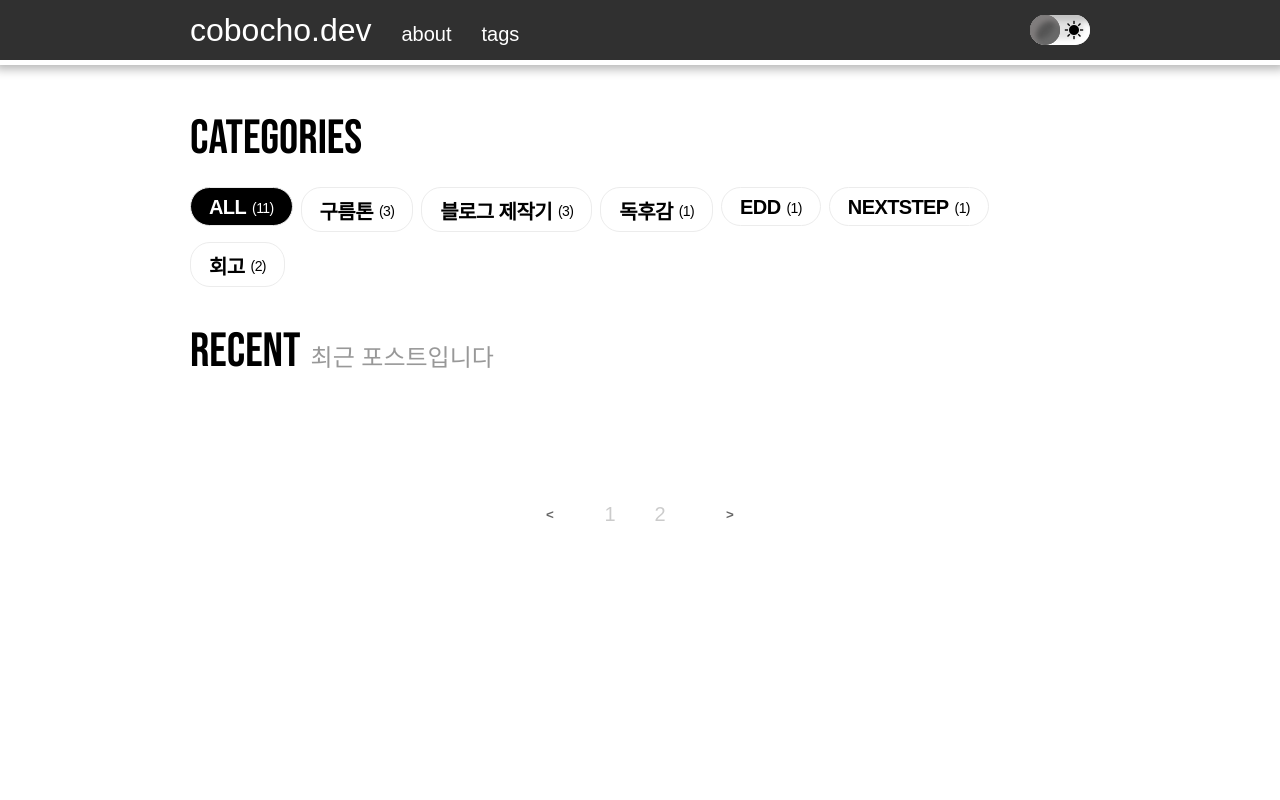
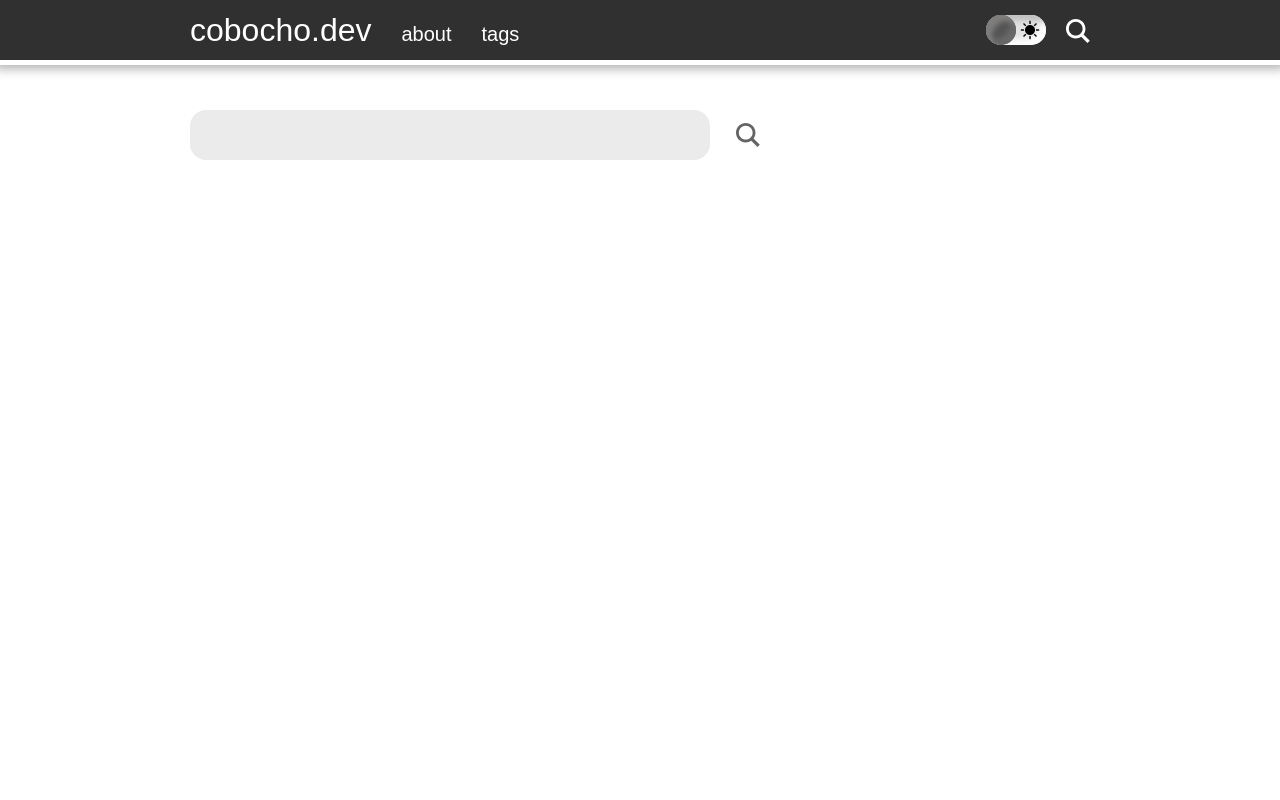
Before and after one commit to cobocho/cobocho.dev, a Next.js app: page /search in a window 1280 px wide. Shown: the top 800 px of the page. Built offline with nearby package versions, Linux system fonts and the light colour scheme.

Commit message:
[#11] Feat: 검색 기능 추가

```diff
--- a/src/components/Header/Header.tsx
+++ b/src/components/Header/Header.tsx
@@ -3,6 +3,7 @@ import React, { useEffect, useState } from 'react';
 import styled from 'styled-components';
 import ThemeToggle from './ThemeToggle/ThemeToggle';
 import ScrollProgressBar from './ScrollProgressBar';
+import SearchIcon from '../Icons/SearchIcon';
 
 const HeaderBox = styled.header`
 	display: flex;
@@ -66,6 +67,24 @@ const HeaderBox = styled.header`
 	.header-links .main-link {
 		font-size: 32px;
 		margin-right: 30px;
+	}
+
+	.right-header-section {
+		display: flex;
+		justify-content: center;
+		align-items: center;
+		gap: 20px;
+	}
+
+	.right-header-section .search {
+		position: relative;
+		top: 3px;
+		fill: #fff;
+		transition: fill 0.3s;
+
+		&:hover {
+			fill: #acacac;
+		}
 	}
 
 	.scroll-progress-bar {
@@ -134,7 +153,15 @@ const Header = () => {
 						tags
 					</Link>
 				</div>
+				<div className="right-header-section">
 					<ThemeToggle />
+					<Link
+						href="/search"
+						className="search"
+					>
+						<SearchIcon />
+					</Link>
+				</div>
 			</div>
 			<ScrollProgressBar />
 		</HeaderBox>
--- /dev/null
+++ b/src/components/Icons/SearchIcon.tsx
@@ -0,0 +1,14 @@
+const SearchIcon = () => {
+	return (
+		<svg
+			xmlns="http://www.w3.org/2000/svg"
+			width="24"
+			height="24"
+			viewBox="0 0 24 24"
+		>
+			<path d="M23.809 21.646l-6.205-6.205c1.167-1.605 1.857-3.579 1.857-5.711 0-5.365-4.365-9.73-9.731-9.73-5.365 0-9.73 4.365-9.73 9.73 0 5.366 4.365 9.73 9.73 9.73 2.034 0 3.923-.627 5.487-1.698l6.238 6.238 2.354-2.354zm-20.955-11.916c0-3.792 3.085-6.877 6.877-6.877s6.877 3.085 6.877 6.877-3.085 6.877-6.877 6.877c-3.793 0-6.877-3.085-6.877-6.877z" />
+		</svg>
+	);
+};
+
+export default SearchIcon;
--- a/src/components/Icons/index.tsx
+++ b/src/components/Icons/index.tsx
@@ -2,3 +2,4 @@ export * from './GithubIcon';
 export * from './VelogIcon';
 export * from './BlogIcon';
 export * from './EmailIcon';
+export * from './SearchIcon';
--- a/src/components/PostList/PostList.tsx
+++ b/src/components/PostList/PostList.tsx
@@ -16,7 +16,7 @@ import { CATEGORY_DESCRIPTIONS, KOR_CATEGORY } from '@/constants/category-transl
 interface Props {
 	title: string;
 	allPosts: Post[];
-	postQuantity: number;
+	postQuantity?: number;
 	children?: JSX.Element[];
 }
 
@@ -133,7 +133,7 @@ const PostList = ({ title, allPosts, postQuantity }: Props) => {
 					</AnimatePresence>
 				}
 			</ul>
-			<PageList postQuantity={postQuantity} />
+			{postQuantity && <PageList postQuantity={postQuantity} />}
 		</PostListBox>
 	);
 };
--- a/src/components/SeoHead/SeoHead.tsx
+++ b/src/components/SeoHead/SeoHead.tsx
@@ -63,6 +63,11 @@ const getMetaData = (pageType: PageType, ctx: ctxType, post?: Post): MetaDataTyp
 			metaData.title = `About | ${DOMAIN}`;
 			metaData.url = `${DOMAIN}/about`;
 			metaData.desc = 'About Myself';
+			break;
+		case PageType.Search:
+			metaData.title = `검색 | ${DOMAIN}`;
+			metaData.url = `${DOMAIN}/search`;
+			metaData.desc = 'Search Post';
 			break;
 	}
 
--- /dev/null
+++ b/src/pages/search/components/SearchBox.tsx
@@ -0,0 +1,76 @@
+import SearchIcon from '@/components/Icons/SearchIcon';
+import React, { Dispatch, SetStateAction, useState } from 'react';
+import { motion } from 'framer-motion';
+import { appearFromLeft } from '@/styles/framer-motions';
+import styled from 'styled-components';
+
+interface Props {
+	onSubmit: (e: React.FormEvent<HTMLFormElement>) => void;
+	setSearchValue: Dispatch<SetStateAction<string>>;
+}
+
+const SearchBox = ({ setSearchValue, onSubmit }: Props) => {
+	return (
+		<motion.div
+			className="list-title-wrapper"
+			variants={appearFromLeft}
+			initial="hidden"
+			animate="visible"
+		>
+			<Container onSubmit={onSubmit}>
+				<input
+					type="text"
+					name="search"
+					id="search"
+					onChange={(e) => setSearchValue(e.target.value)}
+				/>
+				<button type="submit">
+					<SearchIcon />
+				</button>
+			</Container>
+		</motion.div>
+	);
+};
+
+const Container = styled.form`
+	display: flex;
+	align-items: center;
+	gap: 20px;
+
+	width: 100%;
+	max-width: 600px;
+	height: 50px;
+
+	margin-bottom: 20px;
+
+	input {
+		width: 80%;
+		height: 100%;
+
+		padding: 0 20px;
+
+		background-color: ${(props) => props.theme.blockColor};
+		border-radius: 16px;
+		border: none;
+
+		font-size: 24px;
+		outline: none;
+	}
+
+	button {
+		display: flex;
+		align-items: center;
+
+		background-color: transparent;
+
+		border: none;
+		border-radius: 10px;
+
+		fill: ${(props) => props.theme.textColor};
+		opacity: 0.6;
+
+		cursor: pointer;
+	}
+`;
+
+export default SearchBox;
--- /dev/null
+++ b/src/pages/search/index.tsx
@@ -0,0 +1,66 @@
+import { useState } from 'react';
+
+import PostList from '@/components/PostList/PostList';
+import SeoHead from '@/components/SeoHead/SeoHead';
+import SearchBox from './components/SearchBox';
+
+import PageType from '@/types/page';
+import Post from '@/types/post';
+
+import { getAllPosts } from '@/lib/api';
+
+interface Props {
+	allPosts: Post[];
+	tag: string;
+	postQuantity: number;
+}
+
+export default function Index({ allPosts }: Props) {
+	const [searchValue, setSearchValue] = useState<string>('');
+	const [searchedPosts, setSearchedPosts] = useState<Post[]>([]);
+	const [searchTitle, setSearchTitle] = useState<string>('');
+
+	const searchPost = (e: React.FormEvent<HTMLFormElement>) => {
+		e.preventDefault();
+		if (!searchValue.trim()) return;
+		const filteredPosts = allPosts.filter((post) => {
+			const lowerCaseValue = searchValue.toLowerCase();
+
+			if (post.title.toLowerCase().includes(searchValue)) return true;
+			if (post.description.toLowerCase().includes(searchValue)) return true;
+			if (post.tags.some((tag) => tag.toLowerCase().includes(searchValue))) return true;
+		});
+		setSearchTitle(`${filteredPosts.length} result for ${searchValue}`);
+		setSearchedPosts(filteredPosts);
+	};
+
+	return (
+		<>
+			<SeoHead page={PageType.Search} />
+			<SearchBox
+				onSubmit={searchPost}
+				setSearchValue={setSearchValue}
+			/>
+			<PostList
+				title={searchTitle}
+				allPosts={searchedPosts}
+			></PostList>
+		</>
+	);
+}
+
+export const getStaticProps = () => {
+	const allPosts = getAllPosts([
+		'slug',
+		'title',
+		'category',
+		'tags',
+		'date',
+		'thumbnail',
+		'description',
+	]);
+
+	return {
+		props: { allPosts },
+	};
+};
--- a/src/types/page.ts
+++ b/src/types/page.ts
@@ -5,6 +5,7 @@ enum PageType {
 	Tag,
 	Post,
 	About,
+	Search,
 }
 
 export default PageType;
```
Lines whose indentation alone changed are shown as unchanged.
